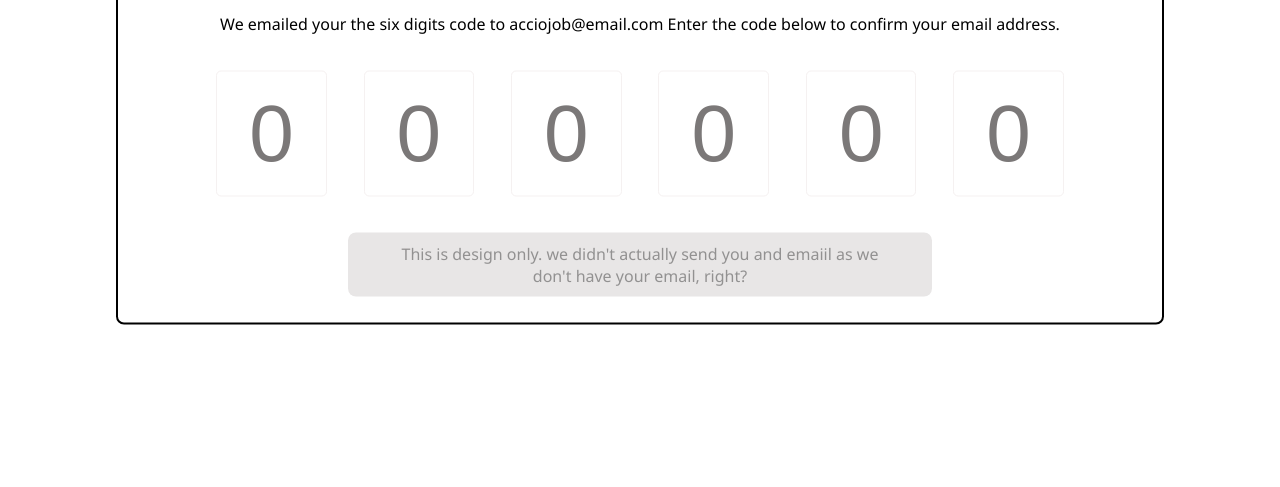
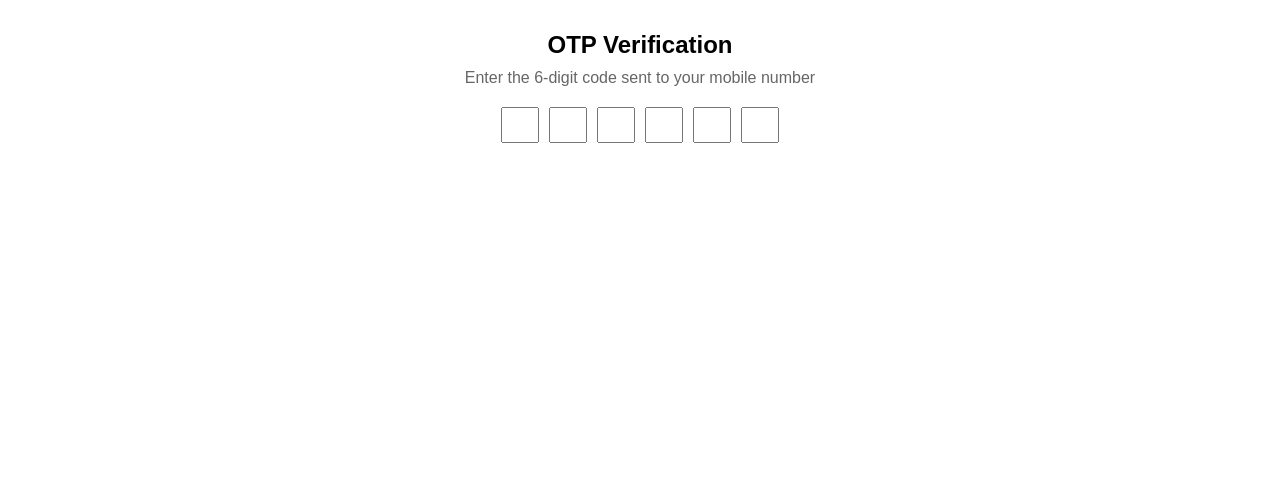
Before and after one commit to acciojob/OTP-avinashcbsharma, a website: page main.html in a window 1280 px wide. Shown: the part 313-800 px from the top of the page. Drawn offline with Linux system fonts and the light colour scheme.

Commit message:
created a submission

```diff
--- a/main.html
+++ b/main.html
@@ -7,28 +7,17 @@
 </head>
 
 <body>
-	<div id="container">
-    <header id="verification_heading">
-      <h1>Verify Your Account</h1>
-    </header>
-    <p id="verification_subtext">
-        We emailed your the six digits code to acciojob@email.com
-        Enter the code below to confirm your email address.
-    </p>
-    <div id="digi_container">
-        <div class="code-container">0</div>
-        <div class="code-container">0</div>
-        <div class="code-container">0</div>
-        <div class="code-container">0</div>
-        <div class="code-container">0</div>
-        <div class="code-container">0</div>
+	 <div id="verification_heading">OTP Verification</div>
+    <div id="verification_subtext">Enter the 6-digit code sent to your mobile number</div>
+
+    <div class="code-container" id="codeContainer">
+        <input type="text" class="code" maxlength="1" id="digit1" oninput="handleInput(this)">
+        <input type="text" class="code" maxlength="1" id="digit2" oninput="handleInput(this)">
+        <input type="text" class="code" maxlength="1" id="digit3" oninput="handleInput(this)">
+        <input type="text" class="code" maxlength="1" id="digit4" oninput="handleInput(this)">
+        <input type="text" class="code" maxlength="1" id="digit5" oninput="handleInput(this)">
+        <input type="text" class="code" maxlength="1" id="digit6" oninput="handleInput(this)">
     </div>
-    <p class="mess">This is design only. we didn't actually send
-        you and emaiil as we <br>
-        don't have your email, right?
-    </p>
-   </div>
-
 
 <script type="text/javascript" src="./script.js"></script>
 
--- a/script.js
+++ b/script.js
@@ -1,2 +1,14 @@
-window.onload = function() {
-    document.getElementsByClassName("code-container").focus();
+function handleInput(currentInput) {
+    const maxLength = parseInt(currentInput.getAttribute('maxlength'));
+    const currentInputId = currentInput.id;
+
+    if (currentInput.value.length === maxLength) {
+
+        const nextInputId = "digit" + (parseInt(currentInputId.charAt(currentInputId.length - 1)) + 1);
+        document.getElementById(nextInputId)?.focus();
+    } else if (currentInput.value.length === 0 && event.inputType === 'deleteContentBackward') {
+
+        const prevInputId = "digit" + (parseInt(currentInputId.charAt(currentInputId.length - 1)) - 1);
+        document.getElementById(prevInputId)?.focus();
+    }
+}
--- a/styles.css
+++ b/styles.css
@@ -1,52 +1,34 @@
 
-    body{
-            margin: 0;
-            padding: 0;
-            box-sizing: border-box;
-        }
-        #container{
-            display: flex;
-            flex-direction: column;
-            justify-content: space-around;
-            align-items: center;
-            margin: auto;
-            min-width: calc(100% - 20vw);
-            min-height: calc(100% - 30vw);
+body {
+    font-family: Arial, sans-serif;
+    display: flex;
+    flex-direction: column;
+    align-items: center;
+    justify-content: center;
+    height: 100vh;
+    margin: 0;
+}
 
-            text-align: center;
-            border: 2px solid black;
-            border-radius: 8px;
-            font-family: 'Segoe UI', Tahoma, Geneva, Verdana, sans-serif;
+#verification_heading {
+    font-size: 24px;
+    font-weight: bold;
+    margin-bottom: 10px;
+}
 
-            position: absolute;
-            top: 50%;
-            left: 50%;
-            transform: translate(-50%, -50%);
-            padding: 10px;
-        }
-#verification_heading{
-	font-size:25px;
-	font-weight:600;
+#verification_subtext {
+    font-size: 16px;
+    color: #666;
+    margin-bottom: 20px;
 }
-        .mess{
-            background-color: rgb(232, 230, 230);
-            color: rgb(146, 145, 145);
-            width: 55%;
-            padding: 10px;
-            border-radius: 8px;
-        }
-        #digi_container{
-            display: flex;
-            margin: 20px;
-            /* border: 1px solid red; */
-            width: 90%;
-            justify-content: space-evenly;
-        }
-        .code-container{
-            font-family: Arial, Helvetica, sans-serif;
-            font-size: 80px;
-            color: rgb(123, 120, 120);
-            border: 1.5px solid rgb(245, 241, 241);
-            border-radius: 5px;
-            padding: 1rem 2rem;
-        }
+
+.code-container {
+    display: flex;
+}
+
+.code {
+    width: 30px;
+    height: 30px;
+    text-align: center;
+    font-size: 18px;
+    margin: 0 5px;
+}
```
